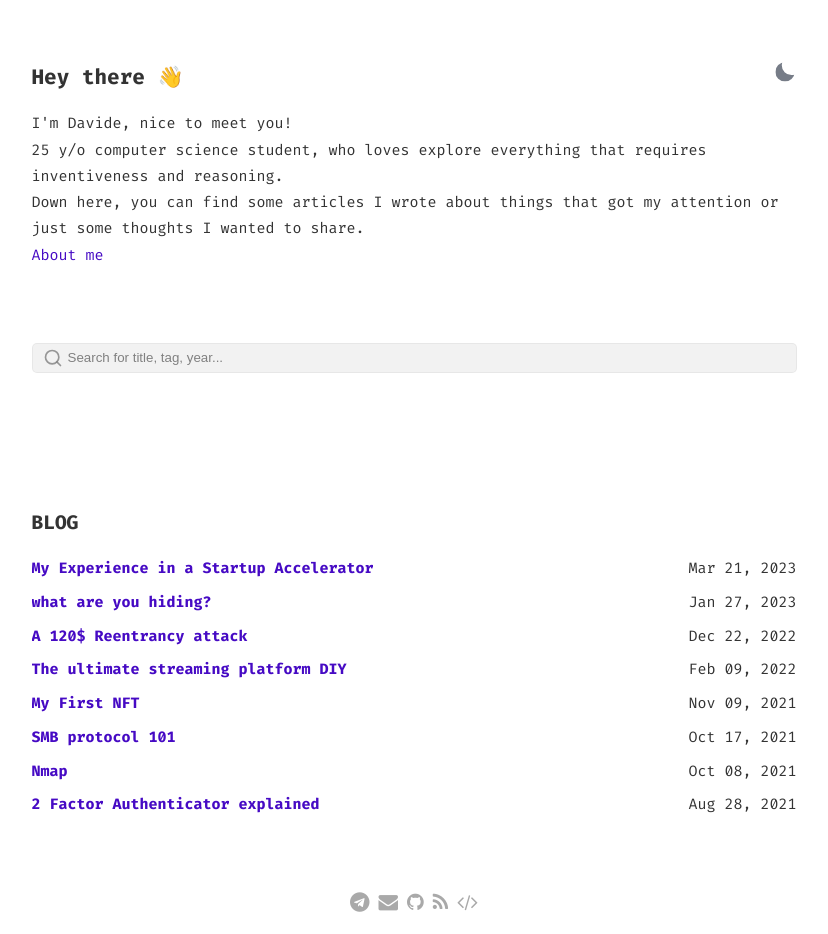
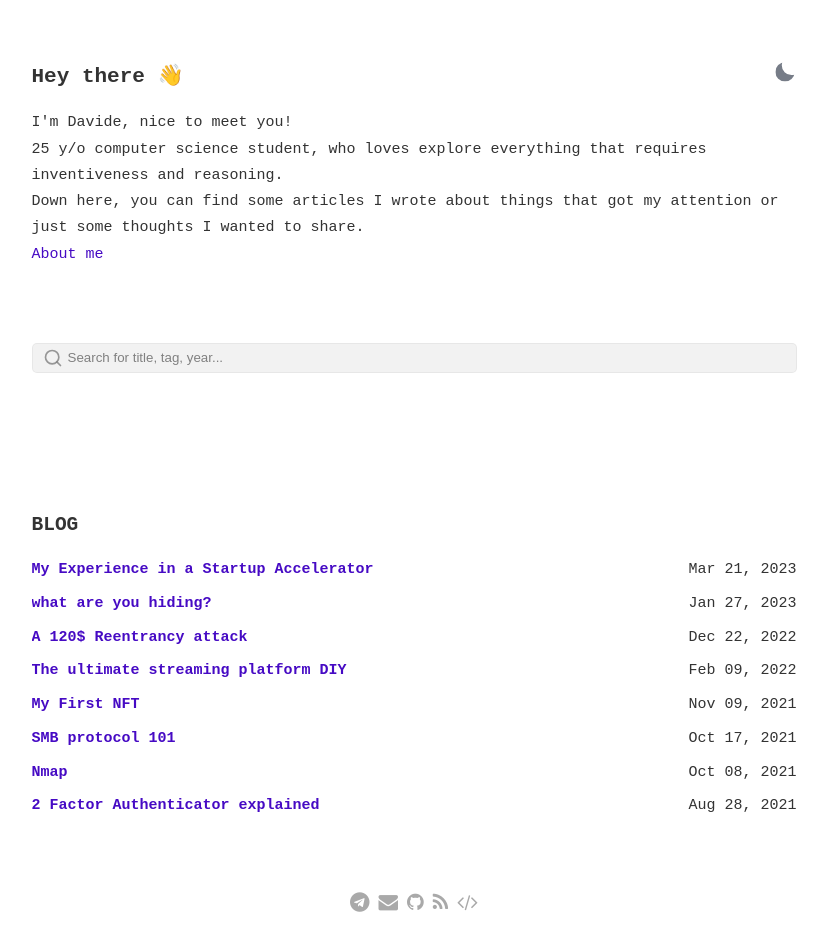
Before and after one commit to webcomtop/webcomtop.github.io, a Jekyll site: the page built from index.html, in a window 1280 px wide. Shown: the whole page, without its empty margins (226-1054 px from the left). Built offline with Jekyll 4.4.1, drawn with Linux system fonts in a browser that asks for light colours.

Commit message:
Update _main.scss

```diff
--- a/_sass/_main.scss
+++ b/_sass/_main.scss
@@ -155,7 +155,7 @@ html[data-theme="dark"] {
 }
 
 body {
-	font-family: "Fira Code", monospace;
+	font-family: var(--text-font),monospace;
 	text-rendering: optimizeLegibility;
 	line-height: 1.75;
 	color: var(--main-text-color);
```
